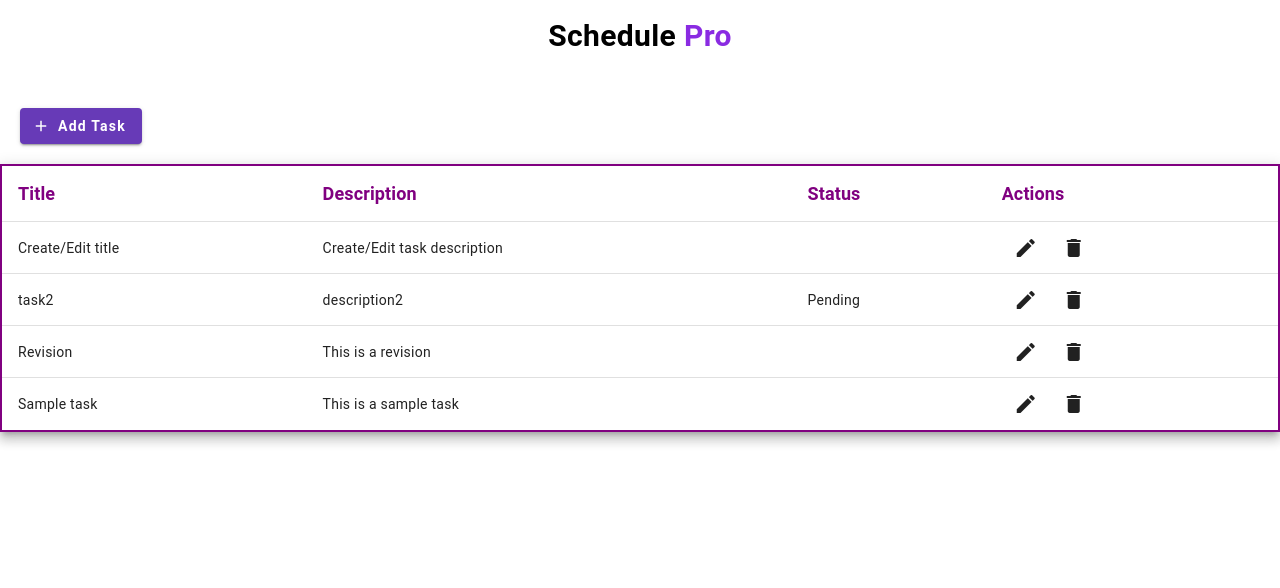
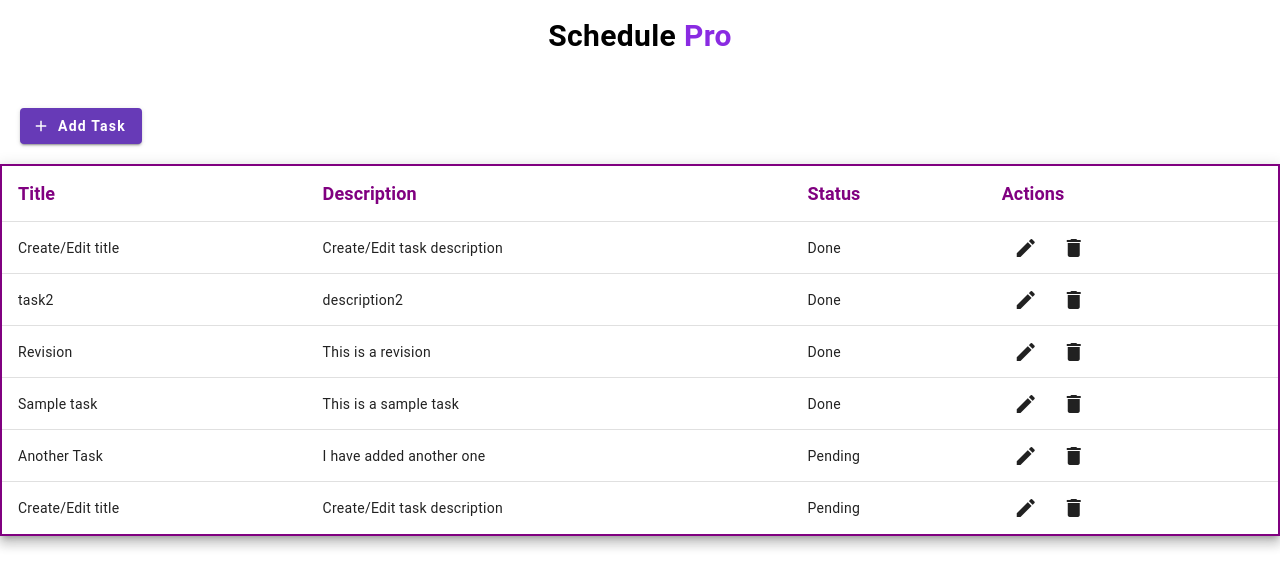
Before and after one commit to andrewindeche/Angular_Task_Mangement_App, an Angular app: page /tasks in a window 1280 px wide. Shown: the top 588 px of the page. Built offline with nearby package versions, Linux system fonts and the light colour scheme; data requests are answered from the project's data file.

Commit message:
update task

```diff
--- a/db.json
+++ b/db.json
@@ -10,7 +10,7 @@
       "id": "2",
       "title": "task2",
       "description": "description2",
-      "status": "Pending"
+      "isComplete": "Pending"
     },
     {
       "title": "Revision",
@@ -23,6 +23,18 @@
       "title": "Sample task",
       "description": "This is a sample task",
       "isComplete": true
+    },
+    {
+      "id": "fd58",
+      "title": "Another Task",
+      "description": "I have added another one",
+      "isComplete": false
+    },
+    {
+      "id": "4d79",
+      "title": "Create/Edit title",
+      "description": "Create/Edit task description",
+      "isComplete": false
     }
   ]
 }
--- a/src/app/taskdetails/taskdetails.component.ts
+++ b/src/app/taskdetails/taskdetails.component.ts
@@ -62,7 +62,10 @@ export class TaskdetailsComponent implements OnInit {
 
   onSubmit(): void {
     if (this.taskForm.valid) {
-      const taskData = this.taskForm.value;
+      const taskData = {
+        ...this.taskForm.value,
+        isComplete: this.taskForm.value.isComplete
+      };
       const taskId = this.route.snapshot.paramMap.get('id');
       if (taskId) {
         this.dbService.updateTask(+taskId, taskData).subscribe(() => {
--- a/src/app/tasktable/tasktable.component.ts
+++ b/src/app/tasktable/tasktable.component.ts
@@ -34,7 +34,10 @@ export class TasktableComponent implements OnInit {
 
   loadTasks(): void {
     this.dbService.getTasks().subscribe((tasks) => {
-      this.dataSource = tasks;
+      this.dataSource = tasks.map(task => ({
+        ...task,
+        status: task.isComplete ? 'Done' : 'Pending'
+      }));
     });
   }
   deleteTask(id: number): void {
```
